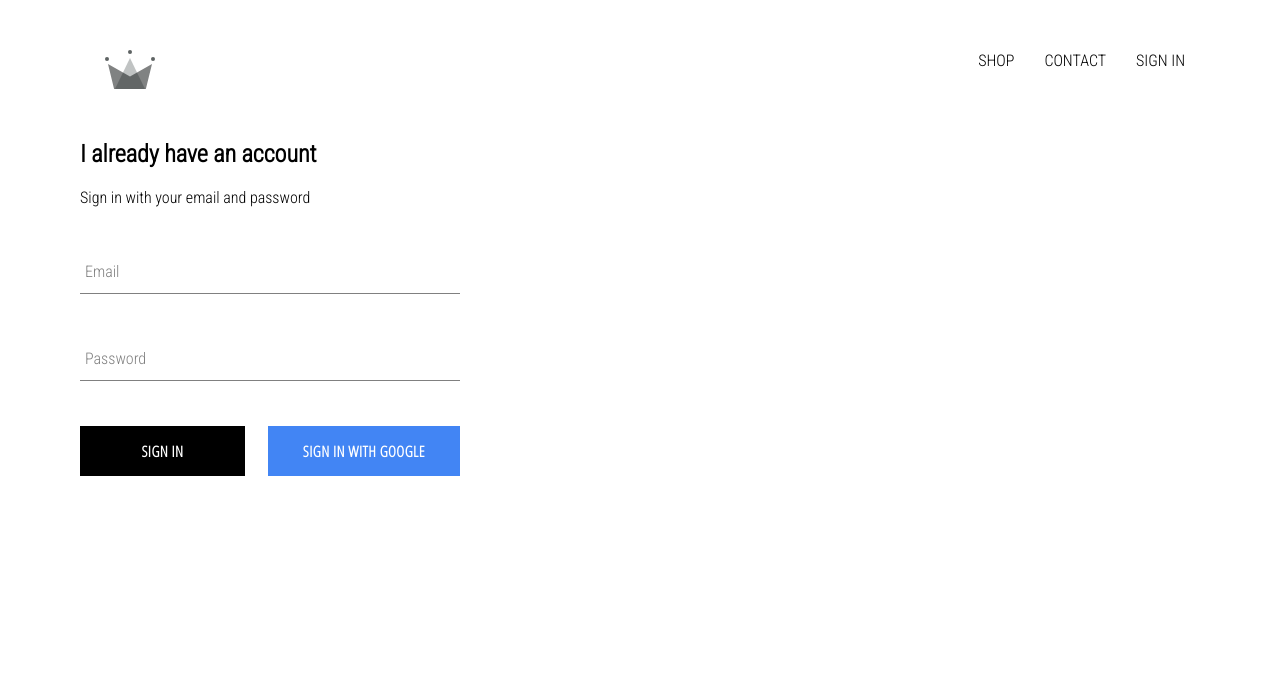
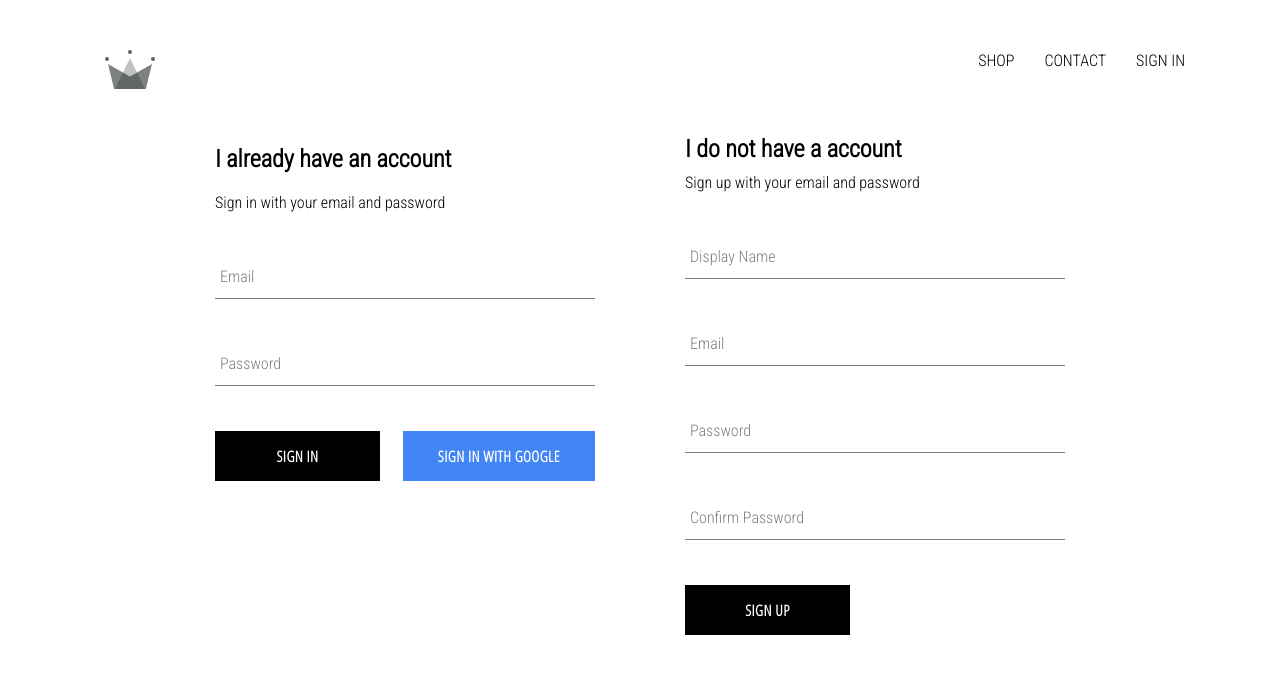
Before and after one commit to Stheven-Cabral/react-apparel-ecommerce-site, a React (Create React App) app: page /signin in a window 1280 px wide. Shown: the top 674 px of the page. Built offline with nearby package versions, Linux system fonts and the light colour scheme; no server answers.

Commit message:
implement firebase utils, include ability to store authenticated user into our firestore database.

```diff
--- a/src/App.js
+++ b/src/App.js
@@ -5,7 +5,7 @@
 import ShopPage from './pages/shop/shop.component.jsx';
 import Header from './components/header/header.component.jsx';
 import SignInAndSignUpPage from './pages/sign-in-and-sign-up/sign-in-and-sign-up.component.jsx';
-import { auth } from './firebase/firebase.utils';
+import { auth, createUserProfileDocument } from './firebase/firebase.utils';
 
 
 class App extends React.Component {
@@ -22,10 +22,28 @@
   componentDidMount() {
     // The onAuthStateChanged method from auth automatically updates authentication when user changes.
     // It also keeps the user logged in. The subscription below to auth is always open so it needs to be closed.
-    this.unsubscribeFromAuth = auth.onAuthStateChanged(user => {
-      this.setState({currentUser: user});
+    this.unsubscribeFromAuth = auth.onAuthStateChanged(async userAuth => {
+      if(userAuth) {
+        const userRef = await createUserProfileDocument(userAuth);
+        // onSnapshot is a reference method in order to get a view of the data.
+        userRef.onSnapshot(snapShot => {
+          // .data() allows the data to come in as an object and not unusable data.
+          // console.log(snapShot.data());
 
-      console.log(user);
+          this.setState({
+            currentUser: {
+              id: snapShot.id,
+              // spread operator automatically concatenates the object to the current state.
+              ...snapShot.data()
+            }
+          });
+
+          console.log(this.state);
+        });
+      }
+
+      // The below is triggered when userAuth is null from auth.onAuthStateChanged
+      this.setState({ currentUser: userAuth });
     });
   }
   componentWillUnmount() {
--- /dev/null
+++ b/src/components/sign-up/sign-up.component.jsx
@@ -0,0 +1,106 @@
+import React from 'react';
+
+import FormInput from '../form-input/form-input.component';
+import CustomButton from '../custom-button/custom-button.component';
+
+import { auth, createUserProfileDocument } from '../../firebase/firebase.utils';
+
+import './sign-up.styles.scss';
+
+class SignUp extends React.Component {
+  constructor() {
+    super();
+
+    this.state = {
+      displayName: '',
+      email: '',
+      password: '',
+      confirmPassword: ''
+    };
+  }
+
+  // This is made an async event because creating the user must be completed before other methods can run.
+  handleSubmit = async event => {
+    event.preventDefault();
+
+    const { displayName, email, password, confirmPassword } = this.state;
+
+    if (password !== confirmPassword) {
+      alert("passwords don't match");
+      return;
+    }
+
+    try {
+      // In order for createUserWithEmailAndPassword to work you have to enable it in Firebase>Authentication>Sign-In Method
+      const { user } = await auth.createUserWithEmailAndPassword(
+        email,
+        password
+      );
+
+      await createUserProfileDocument(user, { displayName });
+
+      // This clears the form.
+      this.setState({
+        displayName: '',
+        email: '',
+        password: '',
+        confirmPassword: ''
+      });
+    } catch (error) {
+      console.error(error);
+    }
+  };
+
+  handleChange = event => {
+    const { name, value } = event.target;
+
+    this.setState({ [name]: value });
+  };
+
+  render() {
+    const { displayName, email, password, confirmPassword } = this.state;
+    return (
+      <div className='sign-up'>
+        <h2 className='title'>I do not have a account</h2>
+        <span>Sign up with your email and password</span>
+        <form className='sign-up-form' onSubmit={this.handleSubmit}>
+          <FormInput
+            type='text'
+            name='displayName'
+            value={displayName}
+            onChange={this.handleChange}
+            label='Display Name'
+            required
+          />
+          <FormInput
+            type='email'
+            name='email'
+            value={email}
+            onChange={this.handleChange}
+            label='Email'
+            required
+          />
+          <FormInput
+            type='password'
+            name='password'
+            value={password}
+            onChange={this.handleChange}
+            label='Password'
+            required
+          />
+          <FormInput
+            type='password'
+            name='confirmPassword'
+            value={confirmPassword}
+            onChange={this.handleChange}
+            label='Confirm Password'
+            required
+          />
+          <CustomButton type='submit'>SIGN UP</CustomButton>
+        </form>
+      </div>
+    );
+  }
+}
+
+export default SignUp;
--- /dev/null
+++ b/src/components/sign-up/sign-up.styles.scss
@@ -0,0 +1,9 @@
+.sign-up {
+  display: flex;
+  flex-direction: column;
+  width: 380px;
+
+  .title {
+    margin: 10px 0;
+  }
+}
--- a/src/firebase/firebase.utils.js
+++ b/src/firebase/firebase.utils.js
@@ -18,6 +18,39 @@
   measurementId: "G-FTGRQ28KZ0"
 };
 
+// createUserProfileDocument will be used in storing user in our firestore database.
+export const createUserProfileDocument = async (userAuth, additionalData) => {
+  // if user is null return nothing.
+  if (!userAuth) return;
+
+  // A reference is a pointer to the requested object or collection.
+  const userRef = (firestore.doc(`users/${userAuth.uid}`));
+
+  // The following snapShot gives you a view of the colllection or object, but you can't use CRUD operattions on it. You have have to use the reference if you want to perform CRUD.
+  const snapShot = await userRef.get();
+
+  // exists is a property on a snapshot that lets us know if a snapshot object exists.
+  if(!snapShot.exists) {
+    const {displayName, email} = userAuth;
+    const createdAt = new Date();
+
+    try {
+      await userRef.set({
+        displayName,
+        email,
+        createdAt,
+        // passing in any additional data as an object to userAuth
+        ...additionalData
+      })
+    } catch(error) {
+      console.log('error creating user', error.message)
+    }
+  }
+
+  // We still might need the userRef for something so we need to return it.
+  return userRef;
+}
+
 firebase.initializeApp(config);
 
 // auth and firestore are imported from above.
--- a/src/pages/sign-in-and-sign-up/sign-in-and-sign-up.component.jsx
+++ b/src/pages/sign-in-and-sign-up/sign-in-and-sign-up.component.jsx
@@ -2,10 +2,12 @@
 import './sign-in-and-sign-up.styles.scss';
 
 import SignIn from '../../components/sign-in/sign-in.component';
+import SignUp from '../../components/sign-up/sign-up.component';
 
 const SignInAndSignUpPage = () => (
   <div className='sign-in-and-sign-up'>
     <SignIn />
+    <SignUp />
   </div>
 )
 
--- a/src/pages/sign-in-and-sign-up/sign-in-and-sign-up.styles.scss
+++ b/src/pages/sign-in-and-sign-up/sign-in-and-sign-up.styles.scss
@@ -0,0 +1,6 @@
+.sign-in-and-sign-up {
+  width: 850px;
+  display: flex;
+  justify-content: space-between;
+  margin: 30px auto,
+}
```
